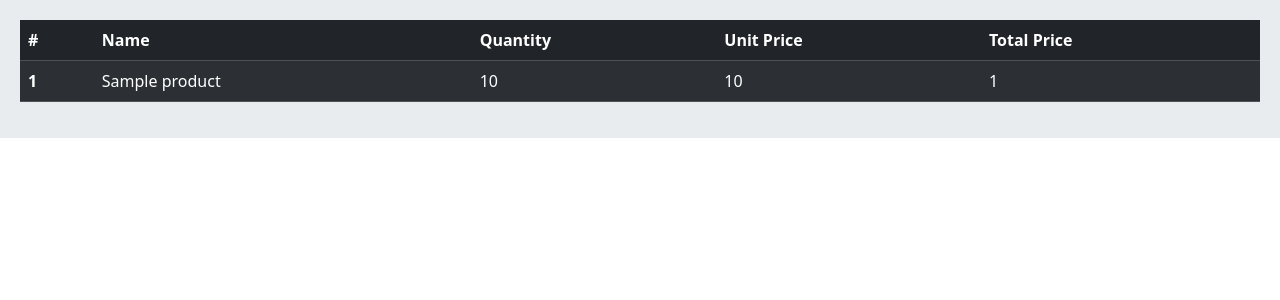
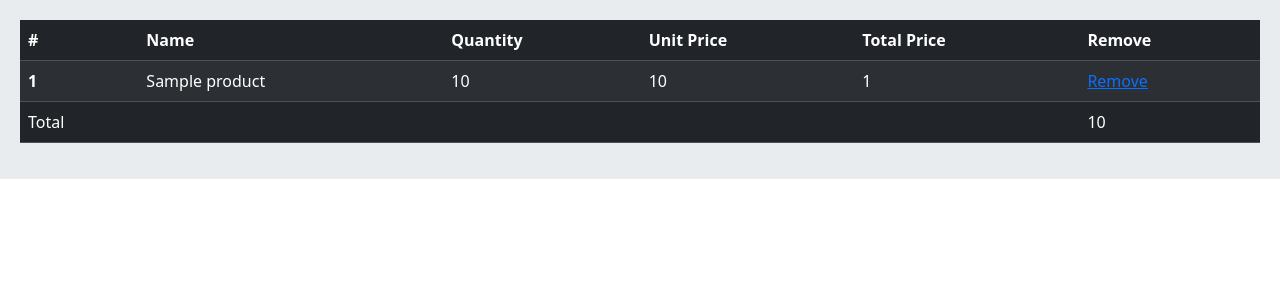
Before and after one commit to mortezamollaie/DjangoOnlineShop, a Django app: template orders/templates/orders/cart.html in a window 1280 px wide. Shown: the part 56-356 px from the top of the page. Run offline with Django 3.2, Linux system fonts and the light colour scheme; the template is opened without the code that fills it: most values are stand-ins (such as "Sample title", 1, 10 or a date in 2020).

Commit message:
cart remove

```diff
--- a/orders/templates/orders/cart.html
+++ b/orders/templates/orders/cart.html
@@ -10,6 +10,7 @@
                 <th scope="col">Quantity</th>
                 <th scope="col">Unit Price</th>
                 <th scope="col">Total Price</th>
+                <th scope="col">Remove</th>
             </tr>
         </thead>
         <tbody>
@@ -20,8 +21,14 @@
                 <td>{{ item.quantity }}</td>
                 <td>{{ item.price }}</td>
                 <td>{{ item.total_price }}</td>
+                <td><a href="{% url 'orders:cart_remove' item.product.id %}">Remove</a></td>
             </tr>
         {% endfor %}
+        <tr>
+            <td>Total</td>
+            <td colspan="4"></td>
+            <td>{{ cart.get_total_price }}</td>
+        </tr>
         </tbody>
     </table>
 
--- a/orders/urls.py
+++ b/orders/urls.py
@@ -4,5 +4,6 @@ from . import views
 app_name = 'orders'
 urlpatterns = [
     path('cart/', views.CartView.as_view(), name='cart'),
-    path('cart/add/<int:product_id>/', views.CartAddView.as_view(), name='cart_add')
+    path('cart/add/<int:product_id>/', views.CartAddView.as_view(), name='cart_add'),
+    path('cart/remove/<int:product_id>/', views.CartRemoveView.as_view(), name='cart_remove'),
 ]
```
Also changed, not shown: orders/views.py (+8 -0 lines), db.sqlite3.
